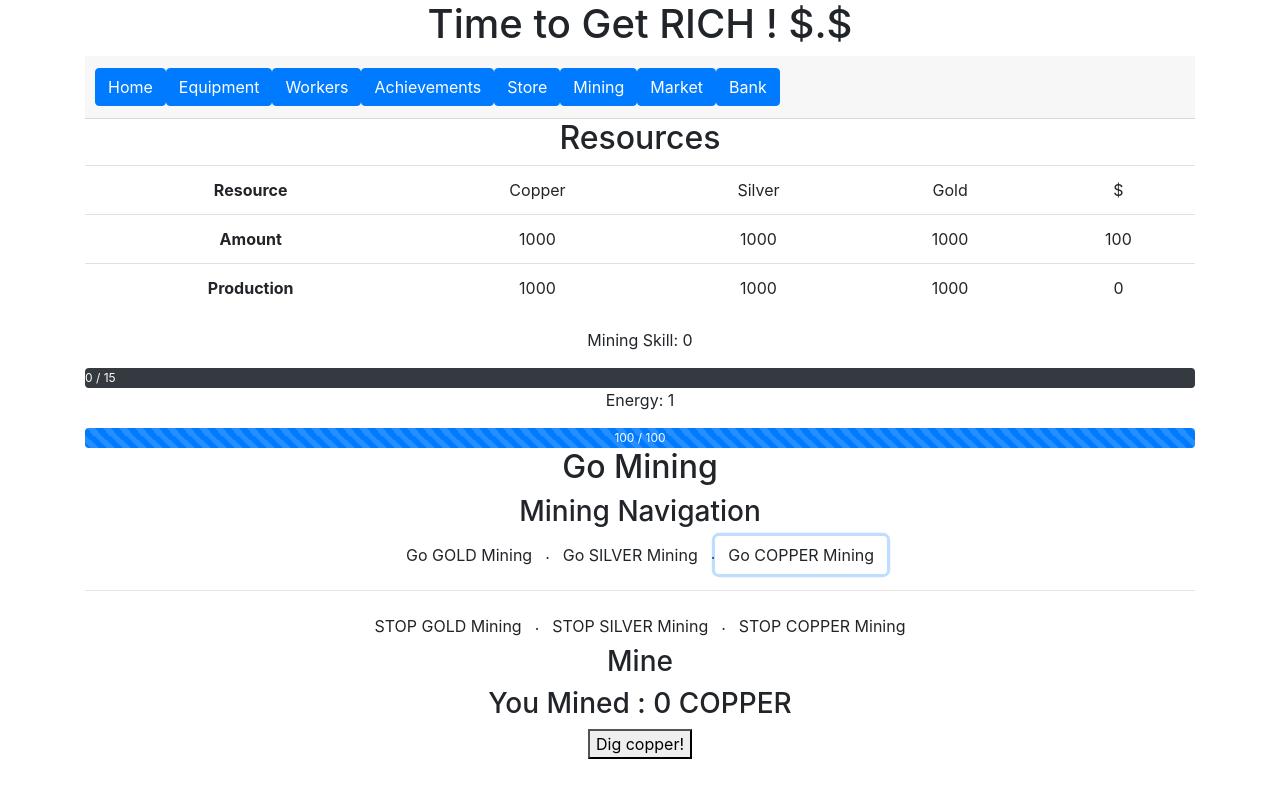
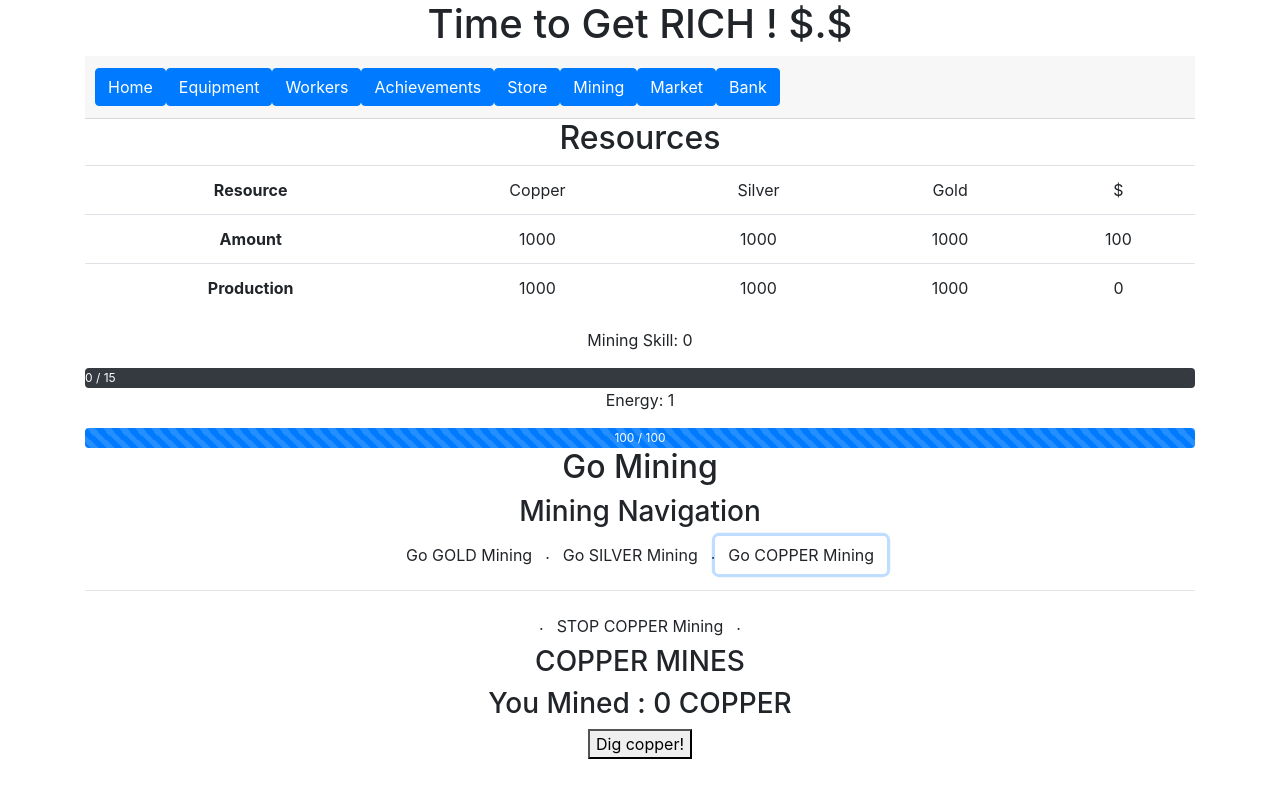
Before and after one commit to Thinkershine/GetRich, a React (Create React App) app: page /mining in a window 1280 px wide. Both pictures are taken after a click on the button "Go COPPER Mining". Built offline with nearby package versions, Linux system fonts and the light colour scheme.

Commit message:
Fix Mines Messenger and Layout

```diff
--- a/src/App.js
+++ b/src/App.js
@@ -53,7 +53,8 @@ class App extends Component {
       buttonMessage: "Hi!",
       buttonOnClick: this.handleButtonMessage.bind(this)
     },
-    displayMessage: false
+    displayMessage: false,
+    handleMessenger: this.handleButtonMessage.bind(this)
   };
 
   constructor(props) {
@@ -367,6 +368,7 @@ class App extends Component {
                 spendEnergy={this.spendEnergy}
                 noEnergy={this.state.noEnergy}
                 gainExperience={this.handleExperienceGain}
+                messenger={this.state.handleMessenger}
                 {...props}
               />
             )}
--- a/src/components/locations/mine.jsx
+++ b/src/components/locations/mine.jsx
@@ -29,7 +29,6 @@ class Mine extends Component {
   };
 
   handleDigClick = () => {
-    console.log("NO ENERGY AT MINE", this.props.noEnergy);
     if (this.props.noEnergy) {
       this.props.spendEnergy(false);
       return;
@@ -108,6 +107,7 @@ class Mine extends Component {
   render() {
     return (
       <div id={this.state.mineType ? this.state.mineType + "-mine" : "mine"}>
+        <h3> {this.state.mineType.toUpperCase()} MINES </h3>
         <h3>
           You Mined : {this.state.minedAmount}{" "}
           {this.state.mineType.toUpperCase()}
--- a/src/components/locations/mining.jsx
+++ b/src/components/locations/mining.jsx
@@ -11,14 +11,7 @@ class Mining extends Component {
     silverMiningRequirements: { miningSkill: 5, miningPower: 5 },
     goldMiningRequirements: { miningSkill: 10, miningPower: 10 },
 
-    message: {
-      title: "You Aren't Skilled Enough!",
-      message: "You don't Have Enough Skills to Mine GOLD!",
-      badge: "danger",
-      buttonMessage: "ok..",
-      buttonOnClick: this.hideMessage
-    },
-    displayMessage: false
+    message: {}
   };
 
   constructor(props) {
@@ -49,12 +42,12 @@ class Mining extends Component {
         ) {
           this.setState({ isGoldMining: true });
         } else {
-          this.displayMessage({
+          this.props.messenger({
             title: "You Aren't Skilled Enough!",
             message: "You don't Have Enough Skills to Mine GOLD!",
             badge: "danger",
             buttonMessage: "ok..",
-            buttonOnClick: this.hideMessage
+            buttonOnClick: this.props.messenger
           });
         }
         break;
@@ -65,12 +58,12 @@ class Mining extends Component {
         ) {
           this.setState({ isSilverMining: true });
         } else {
-          this.displayMessage({
+          this.props.messenger({
             title: "You Aren't Skilled Enough!",
             message: "You don't Have Enough Skills to Mine SILVER!",
             badge: "danger",
             buttonMessage: "ok..",
-            buttonOnClick: this.hideMessage
+            buttonOnClick: this.props.messenger
           });
         }
 
@@ -82,12 +75,12 @@ class Mining extends Component {
         ) {
           this.setState({ isCopperMining: true });
         } else {
-          this.displayMessage({
+          this.props.messenger({
             title: "You Aren't Skilled Enough!",
             message: "You don't Have Enough Skills to Mine COPPER!",
             badge: "danger",
             buttonMessage: "ok..",
-            buttonOnClick: this.hideMessage
+            buttonOnClick: this.props.messenger
           });
         }
         break;
@@ -105,13 +98,6 @@ class Mining extends Component {
         this.setState({ isCopperMining: false });
         break;
     }
-  };
-
-  displayMessage = message => {
-    this.setState({ message, displayMessage: true });
-  };
-  hideMessage = () => {
-    this.setState({ displayMessage: false });
   };
 
   render() {
@@ -132,20 +118,25 @@ class Mining extends Component {
             Go COPPER Mining
           </button>
           <hr />
+          <span>.</span>
+          {this.state.isGoldMining && (
             <button onClick={() => this.stopMining("gold")} className="btn">
               STOP GOLD Mining
             </button>
-          <span>.</span>
+          )}
+          {this.state.isSilverMining && (
             <button onClick={() => this.stopMining("silver")} className="btn">
               STOP SILVER Mining
             </button>
-          <span>.</span>
+          )}
+          {this.state.isCopperMining && (
             <button onClick={() => this.stopMining("copper")} className="btn">
               STOP COPPER Mining
             </button>
+          )}
+          <span>.</span>
         </div>
         <div>
-          <h3>Mine</h3>
           {this.state.isSilverMining && (
             <Mine
               miningPower={this.state.miningPower}
```
Lines whose indentation alone changed are shown as unchanged.
